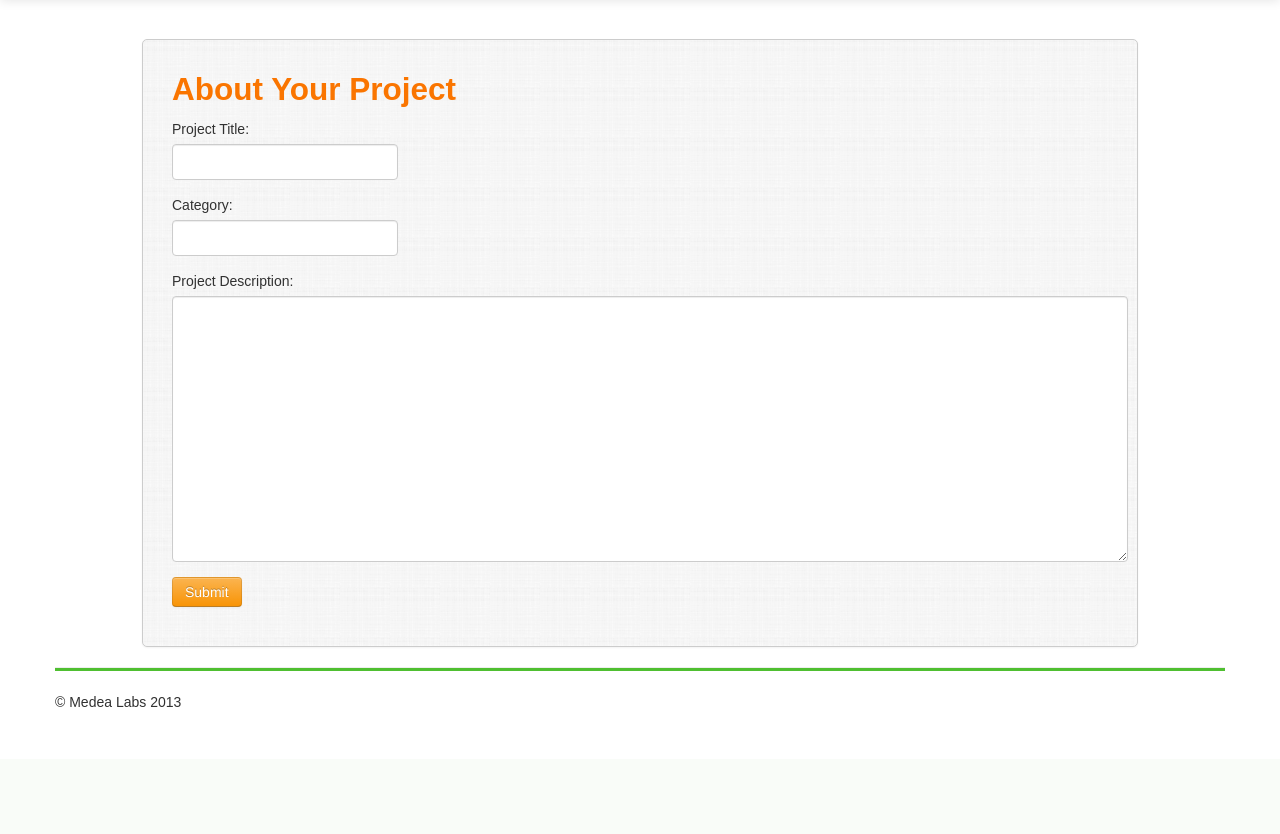
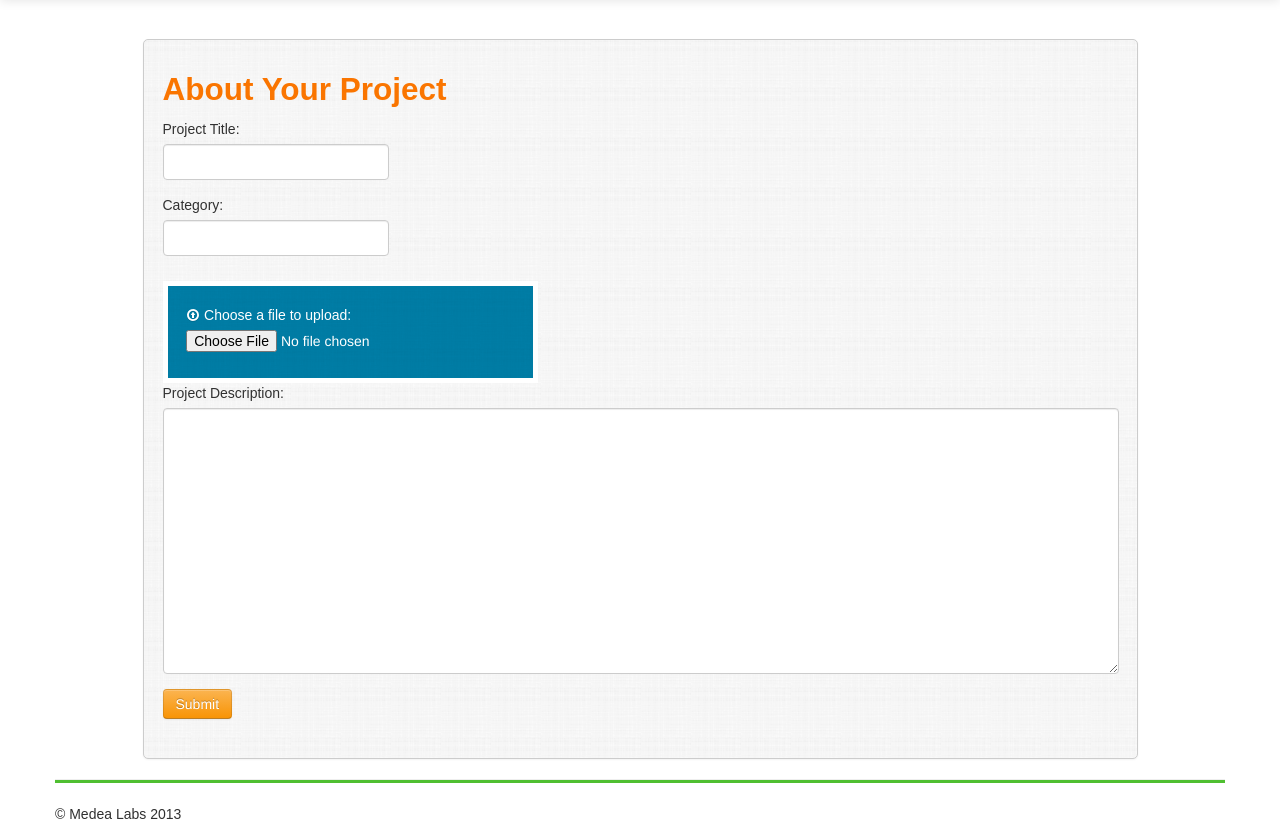
Before and after one commit to brandanmajeske/medealabs, a PHP site: page /create_project.php in a window 1280 px wide. Shown: the part 41-875 px from the top of the page. Before the commit the page ends 748 px from the top, so only its background shows below. Run offline with PHP 8.4, Linux system fonts and the light colour scheme; the visitor is signed in with stand-in values (Sample User, id 1); some web fonts are replaced.

Commit message:
Working on content CRUD
Users can create projects and posts with images and descriptions

```diff
--- a/controllers/PostController.php
+++ b/controllers/PostController.php
@@ -21,5 +21,4 @@ $view->show('post');
 $view->show('footer');
 
 
-
 ?>
--- a/css/custom.css
+++ b/css/custom.css
@@ -133,6 +133,27 @@ hr {
     background-color: #23A601;
   }
 
+/* ========= File Inputs ========= */
+
+.file_upload {
+  display: block;
+  max-width: 35%;
+  min-width: 300px;
+  padding: 2%;
+  color: #fff;
+  background: url('../img/blue_texture.png') repeat;
+  border: 5px solid white;
+
+
+}
+
+.file_upload input {
+  line-height: 1em;
+  max-width: 200px;
+  overflow: hidden;
+}
+
+
 /* ========= Post  ========*/
 
 .posts{
@@ -233,7 +254,7 @@ hr {
 .form-project {
     max-width: 80%;
     min-width: 300px;
-    padding: 19px 29px 29px;
+    padding: 19px 38px 29px 19px;
     margin: 20px auto 20px auto;
     background-color: #fff;
     background-image: url('../img/texture.png');
--- a/inc/Database.php
+++ b/inc/Database.php
@@ -127,6 +127,9 @@ public static function new_project($proj_data){
 	$proj_cat = $proj_data['proj_cat'];
 	$proj_desc = $proj_data['proj_desc'];
 	$user_id = $proj_data['user_id'];
+	$proj_date = $proj_date['proj_date'];
+	$proj_file = $proj_data['proj_file'];
+
 	$statement = $db->prepare("
 		INSERT INTO projects ($fields)
 		VALUES (:proj_title, :proj_cat, :proj_desc, :user_id);
--- a/inc/ProjectDatabaseHelper.php
+++ b/inc/ProjectDatabaseHelper.php
@@ -9,6 +9,42 @@ class ProjectDatabaseHelper {
 
 private $db;
 
+public static function new_project($proj_data){
+	$db = new \PDO(MY_DSN, MY_USER, MY_PASS);
+	$db->setAttribute(\PDO::ATTR_ERRMODE, \PDO::ERRMODE_EXCEPTION);
+
+	$fields = '`'. implode('`, `', array_keys($proj_data)) . '`';
+	$proj_title = $proj_data['proj_title'];
+	$proj_cat = $proj_data['proj_cat'];
+	$proj_desc = $proj_data['proj_desc'];
+	$user_id = $proj_data['user_id'];
+	$proj_date = $proj_date['proj_date'];
+	$proj_file = $proj_data['proj_file'];
+
+	$statement = $db->prepare("
+		INSERT INTO projects ($fields)
+		VALUES (:proj_title, :proj_cat, :proj_desc, :user_id, CURRENT_TIMESTAMP, :proj_file);
+		");
+
+
+	try {
+		$statement->bindValue("proj_title", $proj_title, PDO::PARAM_STR);
+		$statement->bindValue("proj_cat", $proj_cat, PDO::PARAM_STR);
+		$statement->bindValue("proj_desc", $proj_desc, PDO::PARAM_STR);
+		$statement->bindValue("user_id", $user_id, PDO::PARAM_STR);
+		$statement->bindValue("proj_file", $proj_file, PDO::PARAM_STR);
+		if ($statement->execute()){
+			//$_SESSION['username'] = $user_name;
+			header('Location: home.php?most_recent_activity');
+			}
+		}
+	catch(\PDOException $e){
+		echo '<div class="alert alert-error"><p>Something is wrong. We have dispatched a pack of trained monkeys to fix the problem. If you see them, show them this: '.$e->getMessage().'</div>';
+	}
+
+
+}// end new_project
+
 public static function show_project($proj_id){
 	$db = new \PDO(MY_DSN, MY_USER, MY_PASS);
 	$db->setAttribute(\PDO::ATTR_ERRMODE, \PDO::ERRMODE_EXCEPTION);
@@ -17,7 +53,7 @@ public static function show_project($proj_id){
 	$proj_id = $proj_id;
 
 	$statement = $db->prepare("
-			SELECT `proj_id`, `proj_title`, `proj_cat`, `proj_desc`, `user_name`
+			SELECT `proj_file`, `proj_date`, `proj_id`, `proj_title`, `proj_cat`, `proj_desc`, `user_name`
 			FROM projects RIGHT OUTER JOIN users
 			on users.user_id = projects.user_id
 			WHERE projectS.proj_id = :proj_id
@@ -67,7 +103,7 @@ public static function new_post($post_data){
 		$statement->bindValue("post_text", $post_text, PDO::PARAM_STR);
 		$statement->bindValue("proj_id", $proj_id, PDO::PARAM_STR);
 		$statement->bindValue("user_id", $user_id, PDO::PARAM_STR);
-		$statement->bindValue("post_file", $post_file);
+		$statement->bindValue("post_file", $post_file, PDO::PARAM_STR);
 		if ($statement->execute()){
 			//$_SESSION['username'] = $user_name;
 			header('Location: project.php?id='.$proj_id);
--- a/models/CreateProjectModel.php
+++ b/models/CreateProjectModel.php
@@ -1,6 +1,7 @@
 <?php
 
 require_once('inc/Database.php');
+require_once('inc/ProjectDatabaseHelper.php');
 
 class CreateProjectModel {
 
@@ -25,20 +26,33 @@ class CreateProjectModel {
 		//if errors are empty
 		if(empty($_POST) === false && empty($errors) === true){
 
+			$tmp_name = $_FILES['images']['tmp_name'];
+			$uploadfilename = $_FILES['images']["name"];
+			$saveddate=date("mdy-Hms");
+			$newfilename = "./uploads/".basename($saveddate."-".$uploadfilename);
+			$proj_file = '';
+			if($_FILES['images']['name']){
+				$proj_file = basename($saveddate."-".$uploadfilename);
+			}
+			move_uploaded_file($tmp_name, $newfilename);
+
+			//get user_id for the username logged in
 			$user_id = Database::user_id_query($_SESSION['username']);
 
+			//create array for the project data to be inserted into database
 			$proj_data = array(
 				'proj_title' => $_POST['proj_title'],
 				'proj_cat' => $_POST['proj_cat'],
 				'proj_desc' => $_POST['proj_desc'],
-				'user_id' => $user_id
+				'user_id' => $user_id,
+				'proj_date' => '',
+				'proj_file' => $proj_file
 				);
 
 			//echo '<pre>',print_r($proj_data),'</pre>';
-			Database::new_project($proj_data);
+			ProjectDatabaseHelper::new_project($proj_data);
 
 		}
-
 
 	}
 
--- a/views/create_project_form.inc
+++ b/views/create_project_form.inc
@@ -12,7 +12,7 @@
 ?>
 
 
-<form action="" method="POST" class="form-project">
+<form action="" method="POST" class="form-project" enctype="multipart/form-data">
 <h2>About Your Project</h2>
 	<p>
 		<label for="proj_title">Project Title:</label>
@@ -22,6 +22,11 @@
 		<label for="proj_cat">Category:</label>
 		<input type="text" name="proj_cat" id="proj_cat" <?php if(isset($_POST['proj_cat']) === true ) {echo 'value="'.strip_tags($_POST['proj_cat']).'"';} ?>/>
 
+		<div class="file_upload">
+		<label for "images"><i class="icon-upload icon-white"></i> Choose a file to upload: </label>
+		<input type="file" name="images" id="images" />
+		</div>
+
 		<label for="proj_desc">Project Description:</label>
 		<textarea name="proj_desc" id="proj_desc"><?php if(isset($_POST['proj_desc']) === true ) {echo strip_tags($_POST['proj_desc']); } ?></textarea>
 		<br />
```
Also changed, not shown: models/ProjectPostsModel.php (+7 -8 lines), views/post.inc (+5 -5 lines), views/project_posts.inc (+29 -36 lines).
